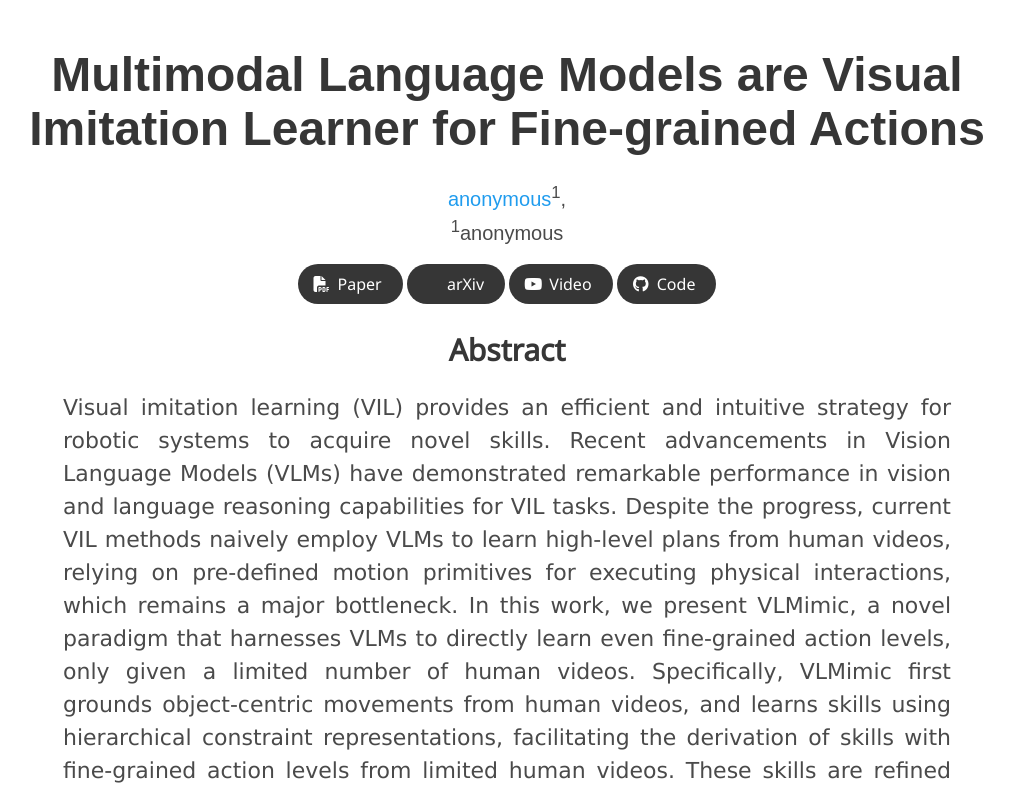
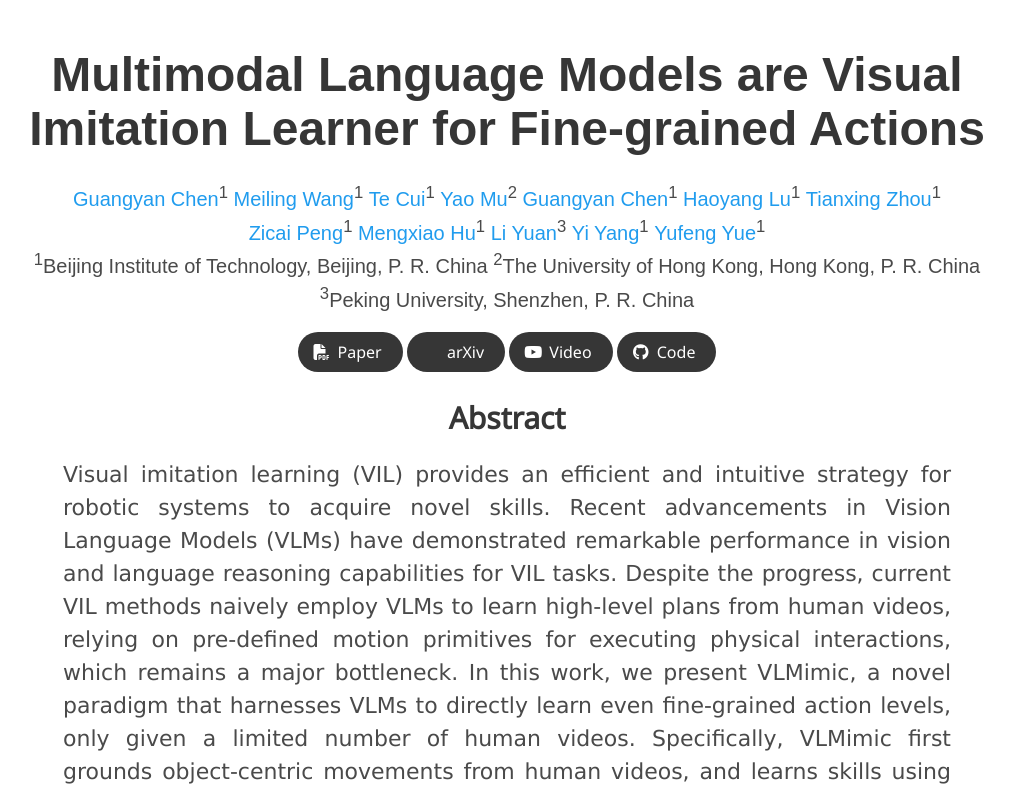
Before and after one commit to CGuangyan-BIT/vlmimic_page.github.io, a plain HTML site: page index.html in a window 1280 px wide. Shown: the top 792 px of the page, without its empty margins (133-1147 px from the left). Drawn offline with nearby package versions, Linux system fonts and the light colour scheme; some icons are missing; a web font is replaced by a local one.

Commit message:
add author

```diff
--- a/index.html
+++ b/index.html
@@ -49,7 +49,41 @@
 
           <div class="is-size-5 publication-authors">
             <span class="author-block">
-              <a>anonymous</a><sup>1</sup>,</span>
+              <a>Guangyan Chen</a><sup>1</sup>
+            </span>
+            <span class="author-block">
+              <a>Meiling Wang</a><sup>1</sup>
+            </span>
+            <span class="author-block">
+              <a>Te Cui</a><sup>1</sup>
+            </span>
+            <span class="author-block">
+              <a>Yao Mu</a><sup>2</sup>
+            </span>
+            <span class="author-block">
+              <a>Guangyan Chen</a><sup>1</sup>
+            </span>
+            <span class="author-block">
+              <a>Haoyang Lu</a><sup>1</sup>
+            </span>
+            <span class="author-block">
+              <a>Tianxing Zhou</a><sup>1</sup>
+            </span>
+            <span class="author-block">
+              <a>Zicai Peng</a><sup>1</sup>
+            </span>
+            <span class="author-block">
+              <a>Mengxiao Hu</a><sup>1</sup>
+            </span>
+            <span class="author-block">
+              <a>Li Yuan</a><sup>3</sup>
+            </span>
+            <span class="author-block">
+              <a>Yi Yang</a><sup>1</sup>
+            </span>
+            <span class="author-block">
+              <a>Yufeng Yue</a><sup>1</sup>
+            </span>
             <!-- <span class="author-block">
               <a href="https://utkarshsinha.com">Utkarsh Sinha</a><sup>2</sup>,</span>
             <span class="author-block">
@@ -70,7 +104,9 @@
           </div>
 
           <div class="is-size-5 publication-authors">
-            <span class="author-block"><sup>1</sup>anonymous</span>
+            <span class="author-block"><sup>1</sup>Beijing Institute of Technology, Beijing, P. R. China</span>
+            <span class="author-block"><sup>2</sup>The University of Hong Kong, Hong Kong, P. R. China</span>
+            <span class="author-block"><sup>3</sup>Peking University, Shenzhen, P. R. China</span>
             <!-- <span class="author-block"><sup>2</sup>Google Research</span> -->
           </div>
 
```
